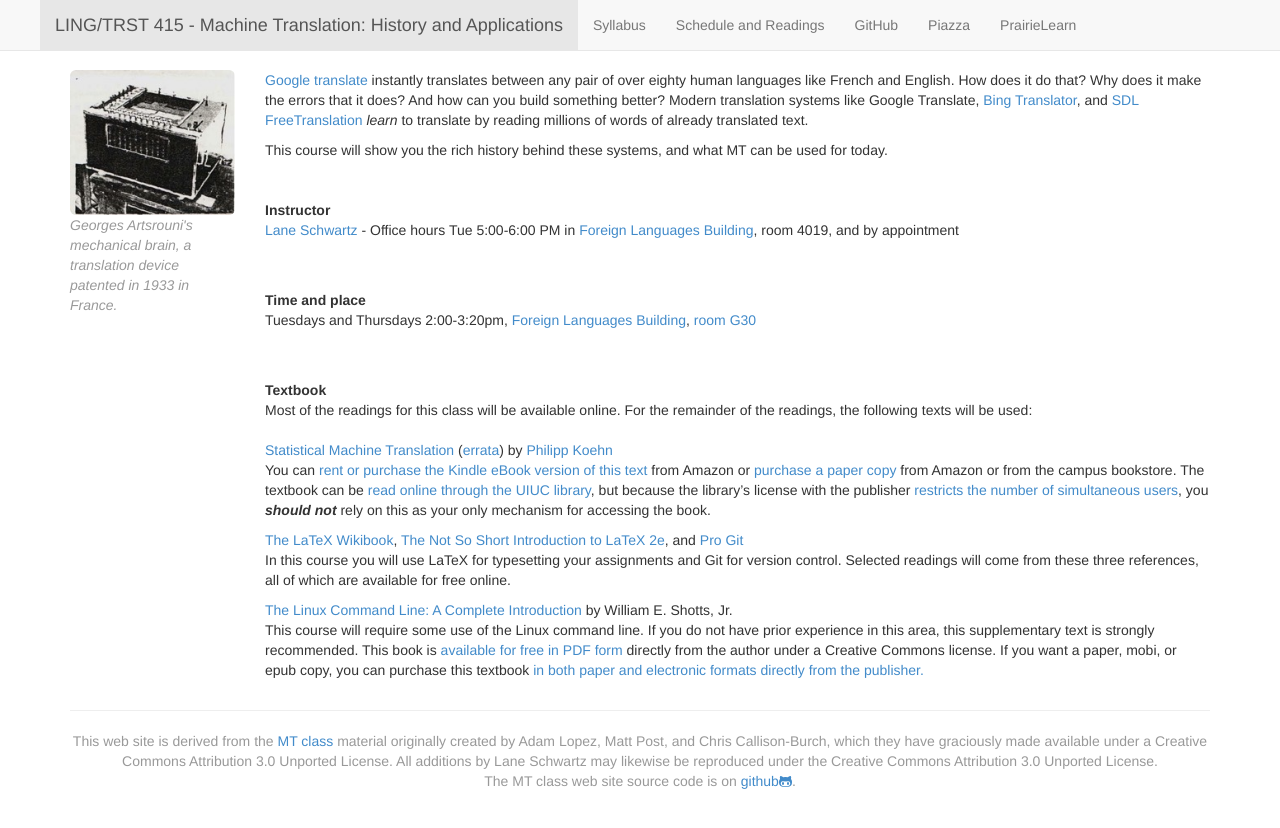
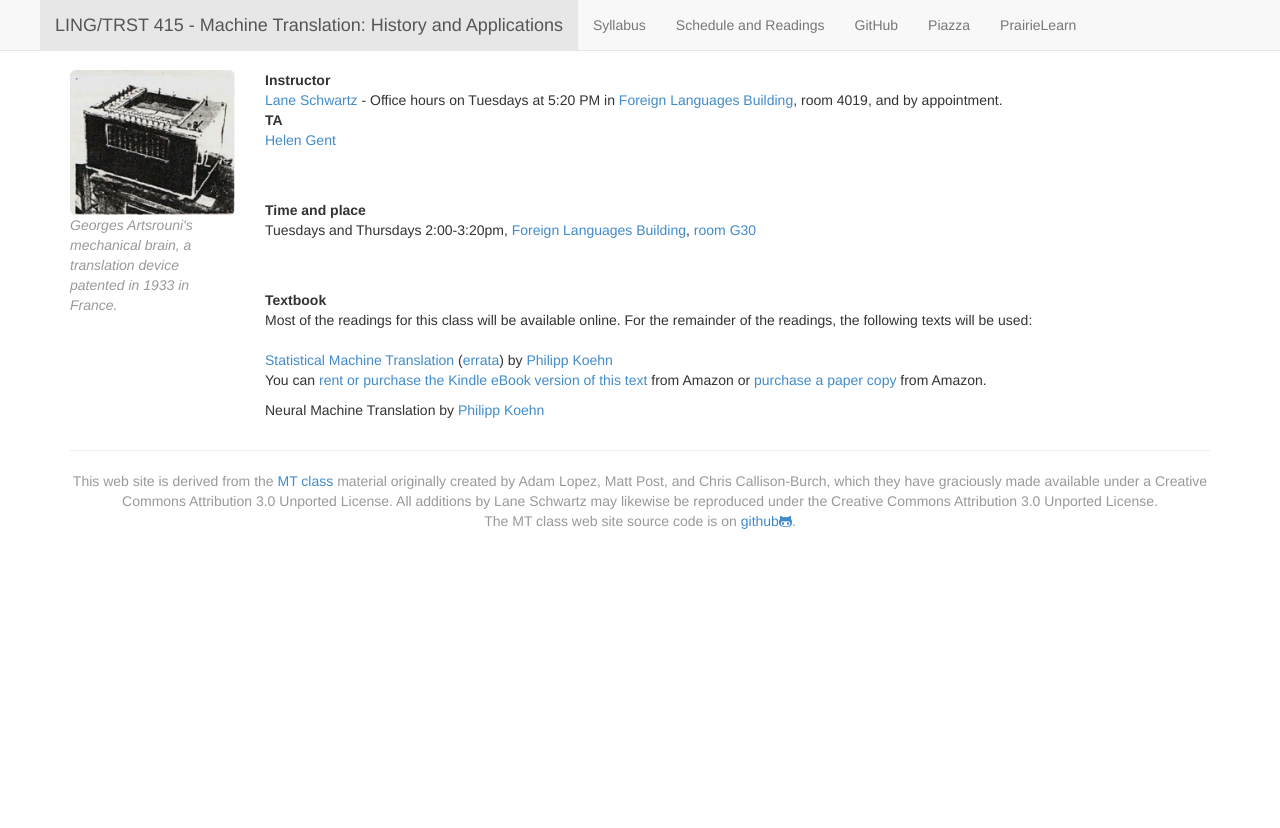
Before and after one commit to 2020-Spring-UIUC-LING415/2020-Spring-UIUC-LING415.github.io, a Jekyll site: the page built from index.md, in a window 1280 px wide. Shown: the top 828 px of the page. Built offline with Jekyll 4.4.1, drawn with Linux system fonts in a browser that asks for light colours; nearby versions of some CDN libraries.

Commit message:
Update index.md

```diff
--- a/index.md
+++ b/index.md
@@ -7,22 +7,11 @@ title: Course Information
 active_tab: main_page
 ---
 
-[Google translate](http://translate.google.com/) instantly
-translates between any pair of over eighty human languages
-like French and English. How does it do that? Why does it
-make the errors that it does? And how can you build something
-better? Modern translation systems like Google Translate,
-[Bing Translator](http://www.microsofttranslator.com/),
-and [SDL FreeTranslation](http://www.freetranslation.com/)
-*learn* to translate by reading millions of words of already
-translated text.
+Instructor
+: [Lane Schwartz](http://www.linguistics.illinois.edu/people/lanes) - Office hours on Tuesdays at 5:20 PM in [Foreign Languages Building](https://www.fs.uiuc.edu/ada/0172.html), room 4019, and by appointment.
 
-This course will show you the rich history behind these systems, and what MT can be used for today.
-
-<br/>
-
-Instructor
-: [Lane Schwartz](http://www.linguistics.illinois.edu/people/lanes) - Office hours Tue 5:00-6:00 PM in [Foreign Languages Building](https://www.fs.uiuc.edu/ada/0172.html), room 4019, and by appointment
+TA
+: [Helen Gent](https://linguistics.illinois.edu/directory/profile/hmgent2)
 
 <br/>
 
@@ -34,13 +23,8 @@ Time and place
 Textbook
 : Most of the readings for this class will be available online. For the remainder of the readings, the following texts will be used:
 
+[Statistical Machine Translation](http://www.statmt.org/book/) (<a href="http://statmt.org/book/errata.html">errata</a>)
+by <a href="http://www.cs.jhu.edu/~phi/">Philipp Koehn</a><br>
+You can <a href="https://www.amazon.com/Statistical-Machine-Translation-Philipp-Koehn-ebook/dp/B00AKE1W9O">rent or purchase the Kindle eBook version of this text</a> from Amazon or <a href="http://www.amazon.com/Statistical-Machine-Translation-Philipp-Koehn/dp/0521874157">purchase a paper copy</a> from Amazon.
 
-[Statistical Machine Translation](http://www.statmt.org/book/) (<a href="http://statmt.org/book/errata.html">errata</a>)
-by <a href="http://homepages.inf.ed.ac.uk/pkoehn/">Philipp Koehn</a><br>
-You can <a href="https://www.amazon.com/Statistical-Machine-Translation-Philipp-Koehn-ebook/dp/B00AKE1W9O">rent or purchase the Kindle eBook version of this text</a> from Amazon or <a href="http://www.amazon.com/Statistical-Machine-Translation-Philipp-Koehn/dp/0521874157">purchase a paper copy</a> from Amazon or from the campus bookstore. The textbook can be <a href="http://proquest.safaribooksonline.com.proxy2.library.illinois.edu/9781139637565">read online through the UIUC library</a>, but because the library's license with the publisher <a href="http://www.library.illinois.edu/rex/guides/ebooks/">restricts the number of simultaneous users</a>, you <strong><em>should not</em></strong> rely on this as your only mechanism for accessing the book.
-
-[The LaTeX Wikibook](https://en.wikibooks.org/wiki/LaTeX), [The Not So Short Introduction to LaTeX 2e](https://tobi.oetiker.ch/lshort/lshort.pdf), and [Pro Git](https://progit2.s3.amazonaws.com/en/2016-03-22-f3531/progit-en.1084.pdf)<br>
-In this course you will use LaTeX for typesetting your assignments and Git for version control. Selected readings will come from these three references, all of which are available for free online.
-
-[The Linux Command Line: A Complete Introduction](https://www.nostarch.com/tlcl) by William E. Shotts, Jr.<br>
-This course will require some use of the Linux command line. If you do not have prior experience in this area, this supplementary text is strongly recommended. This book is <a href="http://linuxcommand.org/tlcl.php">available for free in PDF form</a> directly from the author under a Creative Commons license. If you want a paper, mobi, or epub copy, you can purchase this textbook <a href="https://www.nostarch.com/tlcl">in both paper and electronic formats directly from the publisher.</a>
+Neural Machine Translation by <a href="http://www.cs.jhu.edu/~phi/">Philipp Koehn</a>
```
